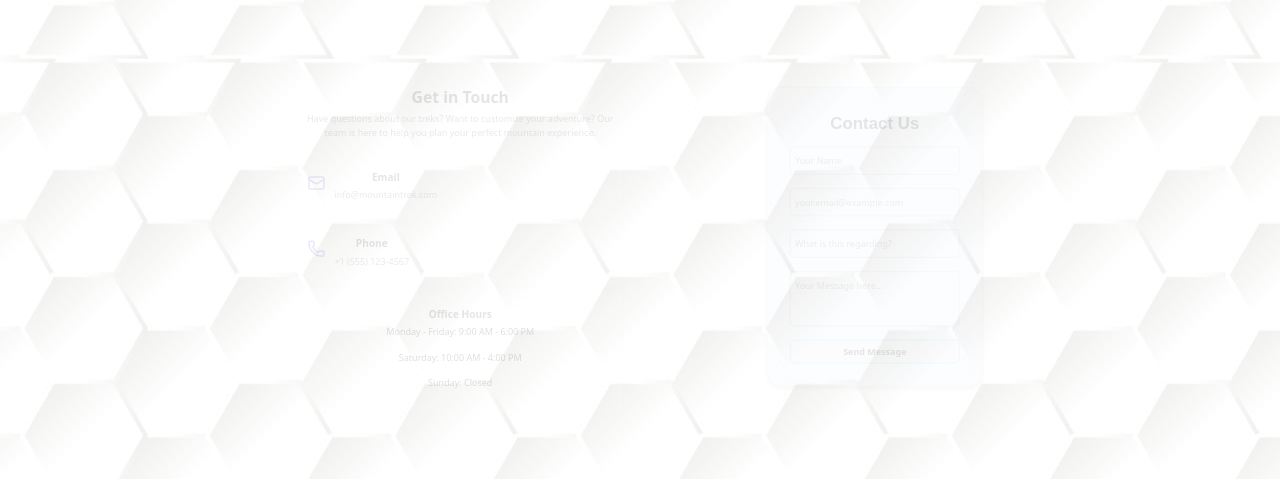
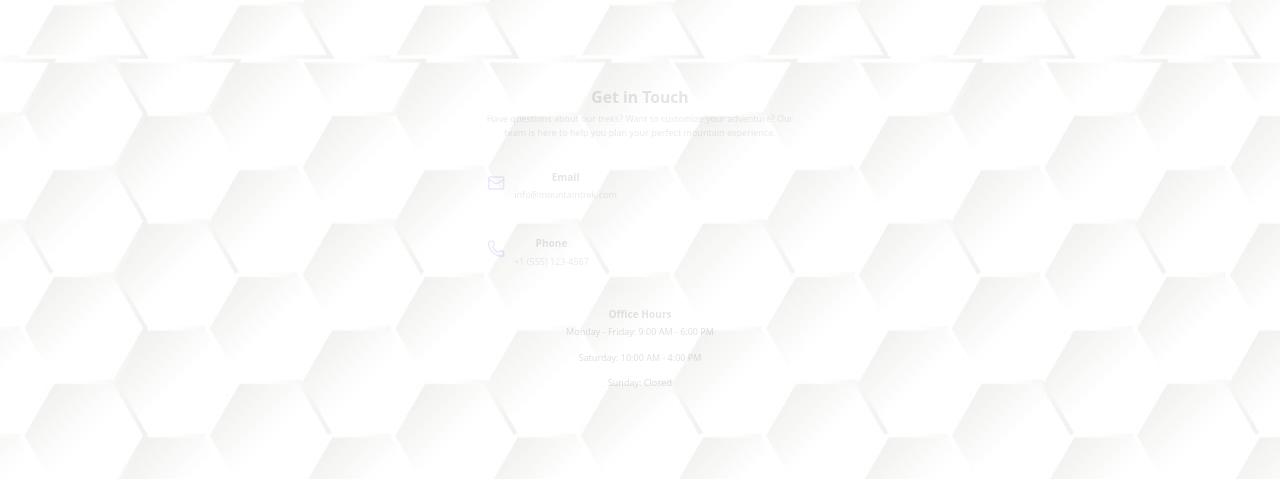
Before and after one commit to 82-Gaurab/The-Climb, a React (Vite) app in the folder Frontend/: page /contact in a window 1280 px wide. Shown: the part 790-1269 px from the top of the page. Built offline with nearby package versions, Linux system fonts and the light colour scheme.

Commit message:
Replace loading GIF and update footer link; remove unused contact form code and styles

```diff
--- a/Frontend/src/App.jsx
+++ b/Frontend/src/App.jsx
@@ -1,7 +1,7 @@
 /* eslint-disable no-unused-vars */
 import React, { Suspense } from "react";
 import "./App.css";
-import mountain_loading from "./assets/images/mountain-loading_gif.gif";
+import mountain_loading from "./assets/images/snoball-loading.gif";
 
 import {
   BrowserRouter as Router,
--- a/Frontend/src/Components/ContactUs.jsx
+++ b/Frontend/src/Components/ContactUs.jsx
@@ -1,29 +1,8 @@
-import Button from "../utility/Button";
-import TextareaAutosize from "react-textarea-autosize";
-import { useState } from "react";
 import { Mail, Phone } from "lucide-react";
 import "../Styles/ContactUs.css";
 import Footer from "../utility/Footer";
 
 const ContactUs = () => {
-  const [formData, setFormData] = useState({
-    name: "",
-    email: "",
-    subject: "",
-    message: "",
-  });
-
-  const handleChange = (e) => {
-    const { name, value } = e.target;
-    setFormData({ ...formData, [name]: value });
-  };
-
-  const handleSubmit = (e) => {
-    e.preventDefault();
-    // Add form validation and submission logic here
-    console.log("Form submitted:", formData);
-  };
-
   return (
     <div className="h-fit">
       <section className="hero-section">
@@ -75,53 +54,6 @@ const ContactUs = () => {
             </div>
           </div>
         </div>
-        {/* Contact Form */}
-        <form onSubmit={handleSubmit} className="contact-form">
-          <p className="form-title">Contact Us</p>
-
-          <p className="form-input">
-            <input
-              type="text"
-              name="name"
-              placeholder="Your Name"
-              required
-              className="input-field"
-              onChange={handleChange}
-            />
-          </p>
-
-          <p className="form-input">
-            <input
-              type="email"
-              name="email"
-              placeholder="your.email@example.com"
-              required
-              className="input-field"
-              onChange={handleChange}
-            />
-          </p>
-
-          <p className="form-input">
-            <input
-              type="text"
-              name="subject"
-              placeholder="What is this regarding?"
-              className="input-field"
-              onChange={handleChange}
-            />
-          </p>
-
-          <p className="form-input">
-            <TextareaAutosize
-              className="input-field"
-              placeholder="Your Message here..."
-              minRows={3}
-              maxRows={5}
-            />
-          </p>
-
-          <Button text={"Send Message"} />
-        </form>
       </section>
 
       {/* Location embedded */}
--- a/Frontend/src/Styles/ContactUs.css
+++ b/Frontend/src/Styles/ContactUs.css
@@ -22,6 +22,11 @@ body {
 
 section {
   margin-bottom: 30vh;
+}
+
+.contact-container {
+  display: flex;
+  justify-content: center;
 }
 
 .contact-container,
@@ -56,60 +61,6 @@ section {
   font-size: 1.5rem;
   font-weight: 700;
   margin-top: -15px;
-}
-
-/* CONTACT FORM */
-.contact-form {
-  display: flex;
-  flex-direction: column;
-  align-items: center;
-  flex-wrap: wrap;
-
-  margin: 30px;
-  gap: 0.5rem;
-  padding: 2.5rem;
-  border-radius: 1.5rem;
-  background-color: #e2e8f0;
-  width: 24rem;
-  height: fit-content;
-
-  box-shadow: 0 4px 10px rgba(0, 0, 0, 0.2);
-  border: 1px solid #cbd5e1;
-}
-
-.form-title {
-  font-size: 1.875rem;
-  font-family: sans-serif;
-  font-weight: bold;
-  color: #1f2937;
-  margin-bottom: 0.75rem;
-}
-
-.form-input {
-  display: flex;
-  flex-direction: column;
-  align-items: center;
-  width: 100%;
-}
-
-.input-field {
-  padding: 0.75rem 0.5rem;
-  border: 1px solid #9ca3af;
-  border-radius: 0.375rem;
-  width: 100%;
-  outline: none;
-  transition: box-shadow 0.2s ease-in-out, border 0.2s ease-in-out;
-}
-
-.input-field:focus {
-  outline: 1px solid #7c3aed;
-  box-shadow: 0 0 5px rgba(124, 58, 237, 0.3);
-}
-
-.contact-container {
-  display: flex;
-  justify-content: space-between;
-  flex-wrap: wrap;
 }
 
 /* Contact Content Styling */
@@ -197,12 +148,8 @@ section {
 @media (min-width: 768px) {
   .contact-content {
     flex-direction: row;
-    justify-content: space-between;
+    align-items: center;
   }
-
-  /* .contact-info {
-    width: 50%;
-  } */
 }
 
 /* LOCATION EMBEDDED */
--- a/Frontend/src/Styles/Login.css
+++ b/Frontend/src/Styles/Login.css
@@ -1,5 +1,4 @@
 body {
-  /* background-image: url("../assets/images/mountain-loading_gif.gif"); */
   background-repeat: no-repeat;
   background-position: center;
   background-size: cover;
--- a/Frontend/src/utility/Footer.jsx
+++ b/Frontend/src/utility/Footer.jsx
@@ -10,7 +10,7 @@ export default function Footer() {
           <a href="/" className="hover:text-gray-400">
             Home
           </a>
-          <a href="#" className="hover:text-gray-400">
+          <a href="/trekList" className="hover:text-gray-400">
             Treks
           </a>
           <a href="/contact" className="hover:text-gray-400">
```
Also changed, not shown: Frontend/src/assets/images/mountain-loading_gif.gif (deleted), Frontend/src/assets/images/snoball-loading.gif (added).
